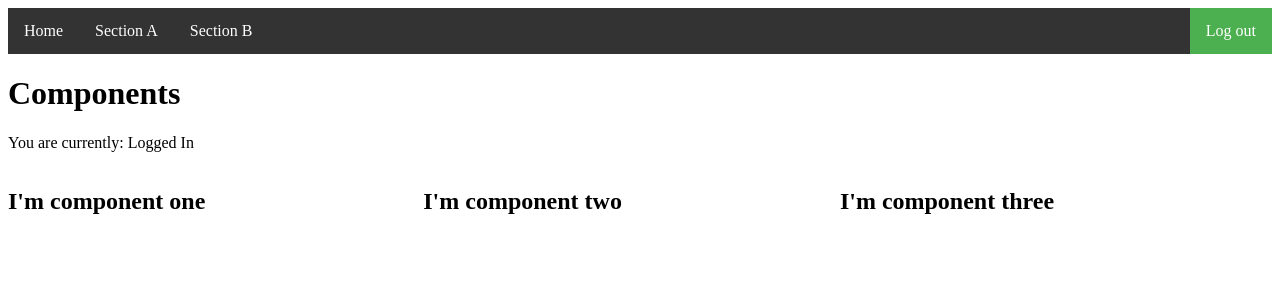
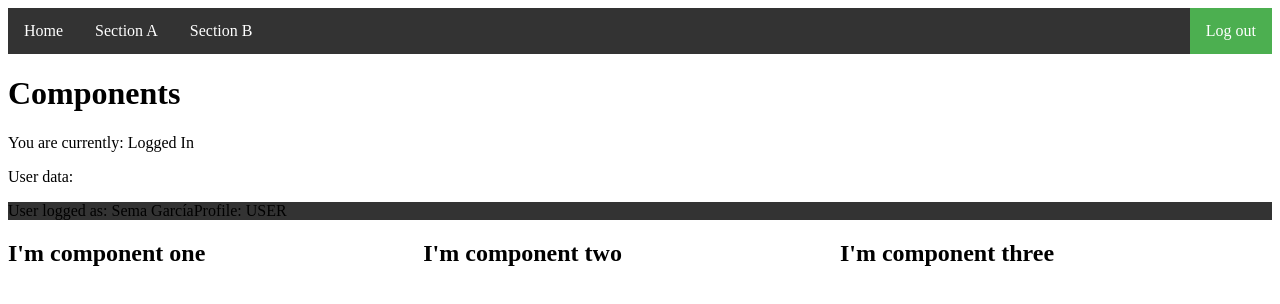
Before and after one commit to semagarcia/rxjs-entendiendo-la-reactividad-en-js, an Angular app in the folder authorization/: page / in a window 1280 px wide. Both pictures are taken after a click on the link "Log in". Shown: the top 304 px of the page. Built offline with nearby package versions, Linux system fonts and the light colour scheme.

Commit message:
Add control to show specific data when logged

```diff
--- a/authorization/src/app/app.component.html
+++ b/authorization/src/app/app.component.html
@@ -8,6 +8,15 @@
   </div>
   <div class="row">
     <p>You are currently: {{ logInState }}</p>
+    <div *ngIf="logInState === 'Logged In'">
+      <p>User data:</p>
+
+        <ul>
+          <li>User logged as: {{ user }}</li>
+          <li>Profile: {{ profile }}</li>
+        </ul>
+
+    </div>
   </div>
 </div>
 
--- a/authorization/src/app/app.component.ts
+++ b/authorization/src/app/app.component.ts
@@ -10,13 +10,23 @@ import { AuthenticationService } from './core';
 export class AppComponent implements OnInit {
 
   logInState = 'Logged out';
+  user: string;
+  profile: string;
 
   constructor(private _authSrv: AuthenticationService) { }
 
   ngOnInit() {
     this._authSrv.getAuthChanges().subscribe(
       (result: { logged: boolean, user?: string, profile?: string }) => {
-        this.logInState = (result.logged) ? 'Logged In' : 'Logged out';
+        if(result.logged) {
+          this.logInState = 'Logged In';
+          this.user = result.user;
+          this.profile = result.profile;
+        } else {
+          this.logInState = 'Logged out';
+          this.user = '';
+          this.profile = '';
+        }
       }
     );
   }
```
